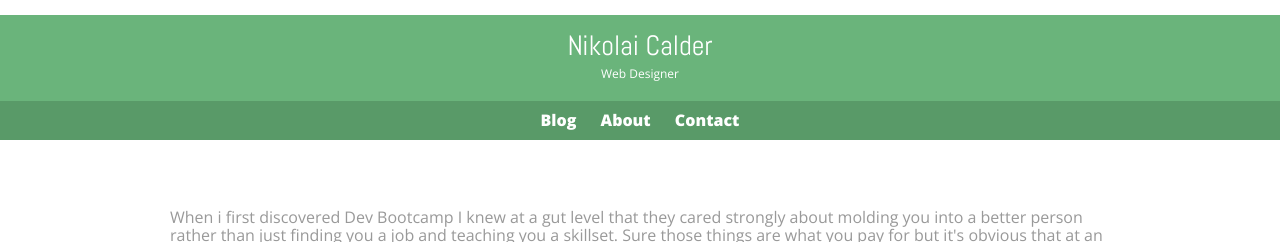
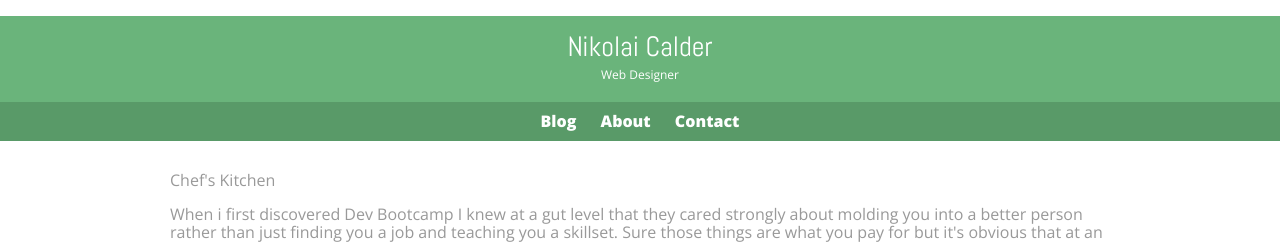
Before and after one commit to NIkocal/NIkocal.github.io, a plain HTML site: page blog/c1-chefs-kitchen.html in a window 1280 px wide. Shown: the top 242 px of the page. Drawn offline with nearby package versions, Linux system fonts and the light colour scheme.

Commit message:
updated page

```diff
--- a/blog/c1-chefs-kitchen.html
+++ b/blog/c1-chefs-kitchen.html
@@ -25,7 +25,7 @@
     <div id="wrapper">
       <section>
         <article id ="gallery">
-          <h1 >Chef's Kitchen</h1>
+          <p>Chef's Kitchen</p>
           <p>
               When i first discovered Dev Bootcamp I knew at a gut level that they cared strongly about molding you into a better person rather than just finding you a job and teaching you a skillset. Sure those things are what you pay for but it's obvious that  at an individual level, that they want you to grow into the best version of yourself by the end of the program, and to have a mindset that is grounded in learning in spite of difficulties. I'm feeling very excited to know that i will be around some great people and share such a wonderful experience in a culture that values love, empathy, communication, teamwork, education, and the list goes on.
           </p>
```
